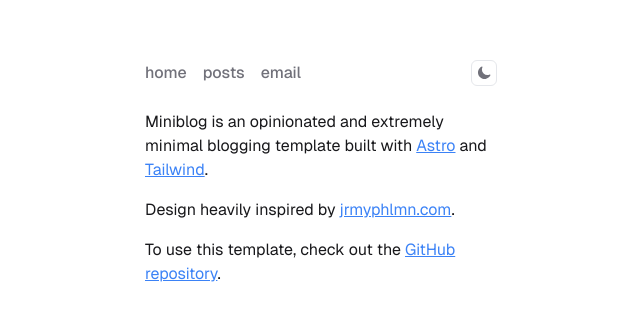
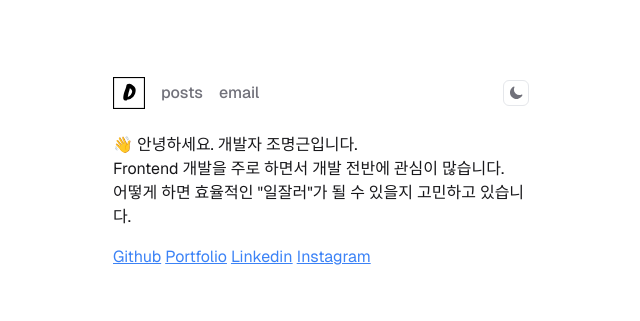
Before and after one commit to dding-g/blog, an Astro site: page / in a window 1280 px wide. Shown: the part 227-548 px from the top of the page, without its empty margins (319-959 px from the left). Built offline with nearby package versions, Linux system fonts and the light colour scheme; Astro itself is replaced by a stand-in of ours.

Commit message:
feat: logo, home 추가

```diff
--- a/src/components/Header.astro
+++ b/src/components/Header.astro
@@ -5,7 +5,9 @@ import ThemeToggle from "./ThemeToggle.astro";
 
 <header class="mb-6 flex items-center justify-between" transition:name="header">
   <nav class="flex items-center gap-4">
-    <a href="/"> home </a>
+    <a href="/">
+      <img src="/logo.svg" alt="logo" width="32" height="32" />
+    </a>
     <a href="/posts"> posts </a>
     <a href={`mailto:${EMAIL}`}>email</a>
   </nav>
--- a/src/consts.ts
+++ b/src/consts.ts
@@ -1,9 +1,4 @@
-// Place any global data in this file.
-// You can import this data from anywhere in your site by using the `import` keyword.
-
-export const SITE_URL = "https://miniblog.nicholasly.com";
-export const SITE_TITLE = "Miniblog";
-export const SITE_DESCRIPTION =
-  "Miniblog is an opinionated and extremely minimal blogging template built with Astro and Tailwind CSS.";
-
-export const EMAIL = "hello@nicholasly.com";
+export const SITE_URL = "https://dding-g.github.io";
+export const SITE_TITLE = "dding-glog";
+export const SITE_DESCRIPTION = "dding-g 개발 블로그";
+export const EMAIL = "area409@gmail.com";
--- a/src/layouts/Layout.astro
+++ b/src/layouts/Layout.astro
@@ -21,12 +21,12 @@ const {
 } = Astro.props;
 ---
 
-<html lang="en">
+<html lang="ko">
   <head>
     <!-- Global Metadata -->
     <meta charset="utf-8" />
     <meta name="viewport" content="width=device-width,initial-scale=1" />
-    <link rel="icon" type="image/svg+xml" href="/favicon.svg" />
+    <link rel="icon" type="image/x-icon" href="/favicon.ico" />
     <meta name="generator" content={Astro.generator} />
 
     <!-- Font preloads -->
@@ -72,7 +72,7 @@ const {
   <body
     class="font-sans text-zinc-900 antialiased transition-colors dark:bg-zinc-900 dark:text-zinc-200"
   >
-    <div class={cn("max-w-xl mx-auto p-4", className)}>
+    <div class={cn("max-w-[720px] mx-auto p-4", className)}>
       <Header />
       <slot />
     </div>
--- a/src/lib/utils.ts
+++ b/src/lib/utils.ts
@@ -6,7 +6,7 @@ export function cn(...inputs: ClassValue[]) {
 }
 
 export function formatDate(date: Date) {
-  return Intl.DateTimeFormat("en-US", {
+  return Intl.DateTimeFormat("ko-KR", {
     year: "numeric",
     month: "long",
     day: "numeric",
--- a/src/pages/index.astro
+++ b/src/pages/index.astro
@@ -6,34 +6,39 @@ import Layout from "../layouts/Layout.astro";
 <Layout
   title={SITE_TITLE}
   description={SITE_DESCRIPTION}
-  className="flex h-svh max-w-sm flex-col justify-center"
+  className="flex h-svh max-w-md flex-col justify-center"
 >
   <main class="space-y-4">
     <p>
-      Miniblog is an opinionated and extremely minimal blogging template built
-      with <a
-        href="https://astro.build/"
+      👋 안녕하세요. 개발자 조명근입니다.<br />
+      Frontend 개발을 주로 하면서 개발 전반에 관심이 많습니다.<br />
+      어떻게 하면 효율적인 "일잘러"가 될 수 있을지 고민하고 있습니다.
+    </p>
+
+    <p>
+      <a
+        href="https://github.com/dding-g"
         target="_blank"
-        class="text-blue-500 underline">Astro</a
-      > and <a
-        href="https://tailwindcss.com/"
+        class="text-blue-500 underline">Github</a
+      >
+
+      <a
+        href="https://dding-g.notion.site/db01cccfe7b2421c9907c70e29c4055f"
         target="_blank"
-        class="text-blue-500 underline">Tailwind</a
-      >.
-    </p>
-    <p>
-      Design heavily inspired by <a
-        href="https://jrmyphlmn.com/"
+        class="text-blue-500 underline">Portfolio</a
+      >
+
+      <a
+        href="https://www.linkedin.com/in/ddingg/"
         target="_blank"
-        class="text-blue-500 underline">jrmyphlmn.com</a
-      >.
-    </p>
-    <p>
-      To use this template, check out the <a
-        href="https://github.com/nicholasdly/miniblog?tab=readme-ov-file"
+        class="text-blue-500 underline">Linkedin</a
+      >
+
+      <a
+        href="https://www.instagram.com/dding_gg/"
         target="_blank"
-        class="text-blue-500 underline">GitHub repository</a
-      >.
+        class="text-blue-500 underline">Instagram</a
+      >
     </p>
   </main>
 </Layout>
--- a/src/pages/posts/[...slug].astro
+++ b/src/pages/posts/[...slug].astro
@@ -18,7 +18,7 @@ const { Content } = await post.render();
 
 <Layout
   title={post.data.title}
-  description={post.data.description}
+  description={post.data.description ?? ""}
   image={post.data.image}
 >
   <main>
```
Also changed, not shown: public/favicon-16x16.png (added), public/favicon-32x32.png (added), public/favicon.ico (added), public/favicon.svg (deleted), public/logo.svg (added).
